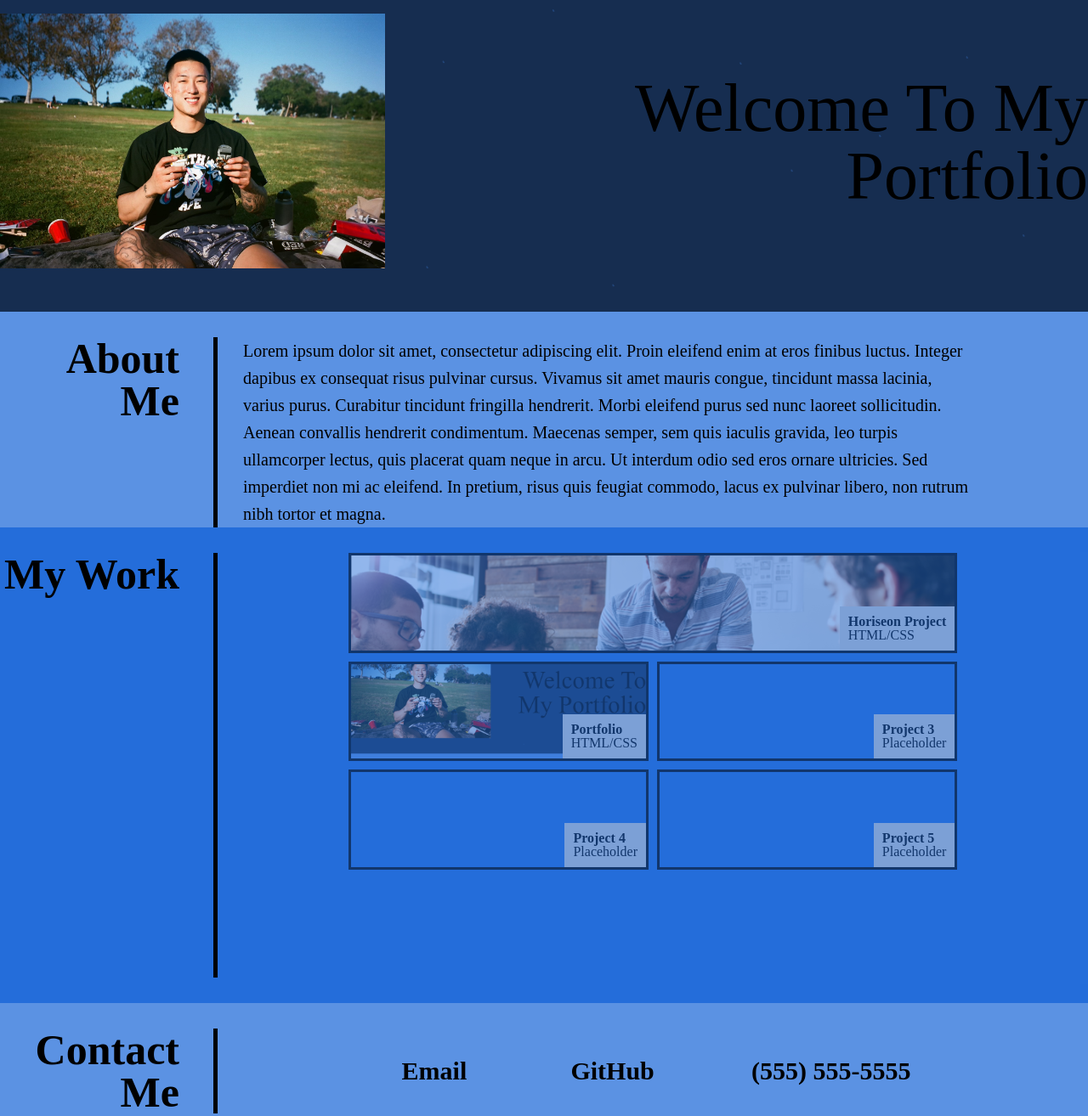
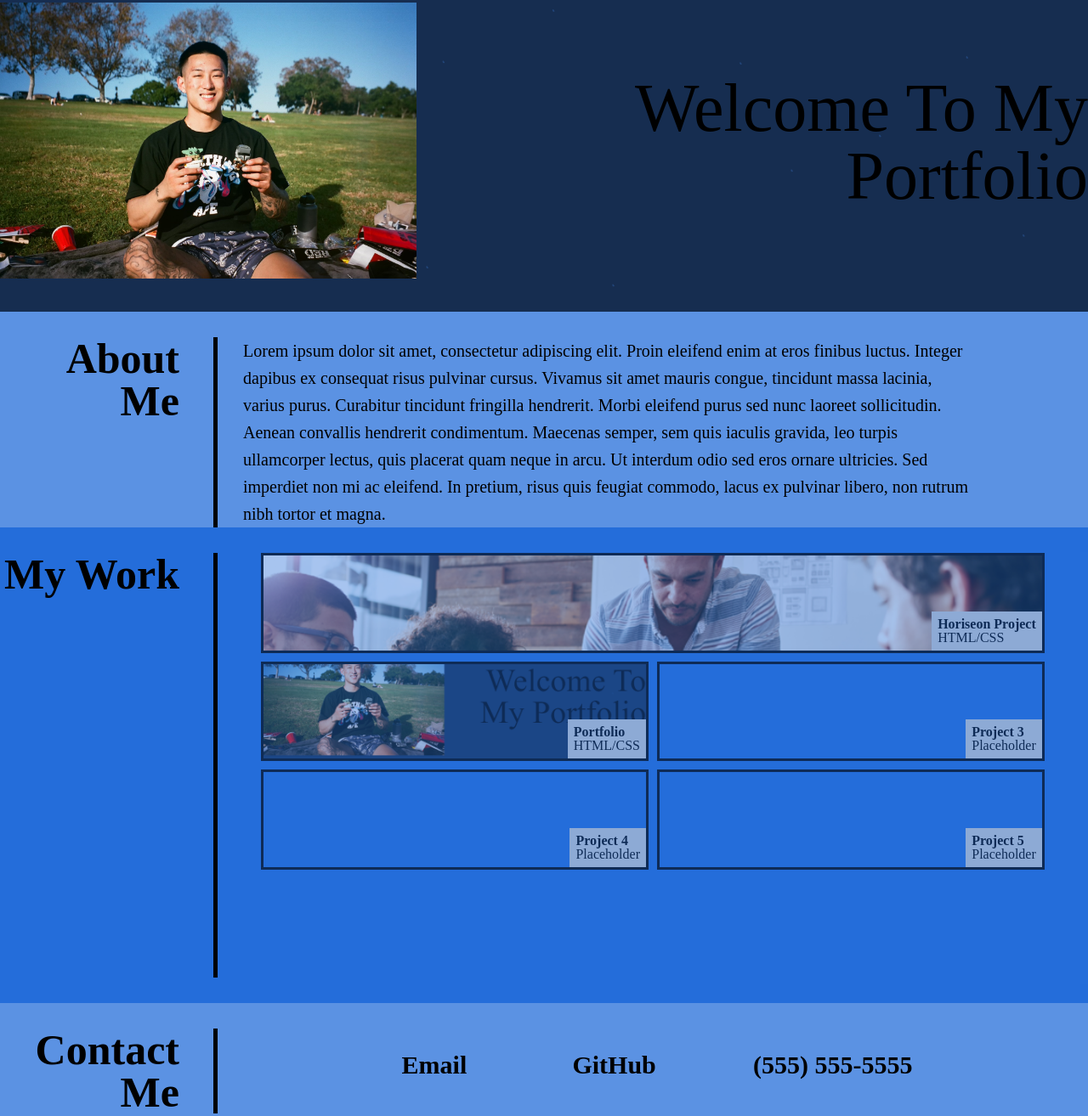
Before and after one commit to jackbngn/Portfolio, a plain HTML site: page index.html in a window 1280 px wide. Shown: the part 113-1427 px from the top of the page at 85% size. Drawn offline with Linux system fonts and the light colour scheme.

Commit message:
still not done

```diff
--- a/assets/style.css
+++ b/assets/style.css
@@ -73,7 +73,7 @@ header nav ul li a:hover {
 }
 
 .hero img {
-    height: 300px;
+    height: 325px;
 }
 
 .hero .text {
@@ -138,8 +138,8 @@ header nav ul li a:hover {
 }
 
 .projects-grid {
-    width: 70%;
-    display: grid;
+    width: 90%;
+    display:grid ;
     grid-template-columns: repeat(2, 1fr);
     grid-template-rows: repeat(4, 1fr);
     gap: 10px;
@@ -154,7 +154,7 @@ header nav ul li a:hover {
     text-decoration: none;
     background-size: cover;
     background-position: center;
-    opacity: 0.5;
+    opacity: 0.6;
 }
 
 .project:hover {
@@ -175,21 +175,22 @@ header nav ul li a:hover {
 
 .project-3 {
     background-image: url("");
+    background-position: 50% 15%;
 }
 
 .project-4 {
     background-image: url("");
 }
 
-/* .project-5 {
+.project-5 {
     background-image: url("");
-} */
+}
 
 .project-label {
-    /*background-color: var(--secondary);*/
+    background-color: var(--black);
     background-color: lightgray;;
-    color: var(--primary);
-    padding: 10px;
+    color: var(--black);
+    padding: 7px;
 }
 /* my work section styling end */
 
@@ -225,7 +226,7 @@ footer ul {
 }
 
 footer ul li {
-    /*padding-bottom: 15px;*/
+    padding-bottom: 15px;
     font-weight: bold;
 
 }
@@ -233,7 +234,7 @@ footer ul li {
 footer ul li a {
     text-decoration: none;
     color: var(--black);
-    padding: 8px;
+    padding: 10px;
     font-weight: bold;
 }
 
@@ -286,7 +287,7 @@ footer ul li a:hover {
     }
 
     .title {
-        border-bottom: 5px solid var(--pop);
+        border-bottom: 5px solid var(--black);
         border-right: none;
         text-align: center;
         min-width: 100%;
```
